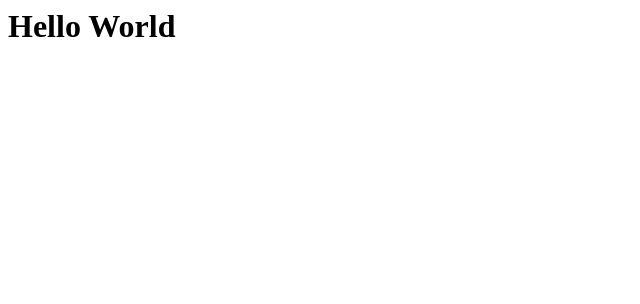
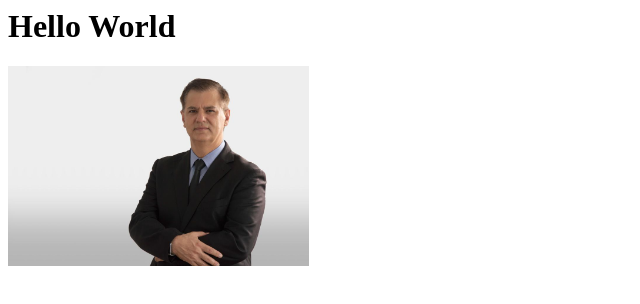
Before and after one commit to obolanosv/obolanosv.github.io, a plain HTML site: page index.html in a window 1280 px wide. Shown: the whole page, without its empty margins (0-640 px from the left). Drawn offline with Linux system fonts and the light colour scheme.

Commit message:
add image

```diff
--- a/index.html
+++ b/index.html
@@ -1,3 +1,6 @@
 <html>
     <h1>Hello World </h1>
+<div>
+    <img src="obv.jpeg" height="200"
+</div>
 </html>
```
Also changed, not shown: obv.jpeg (added).
